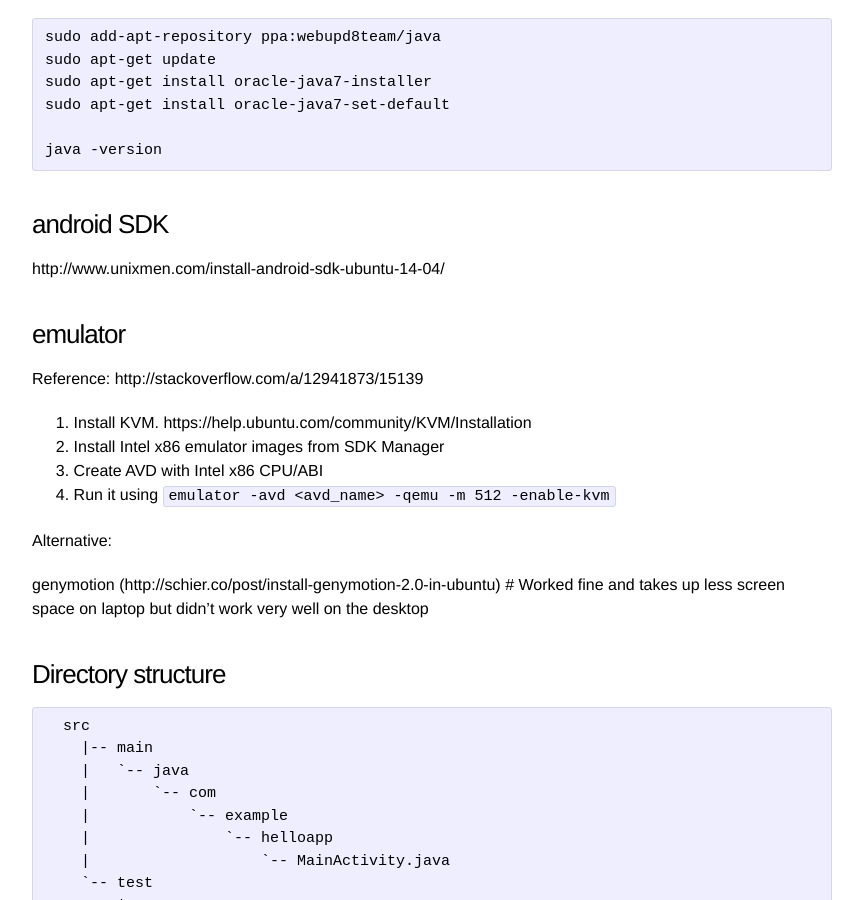
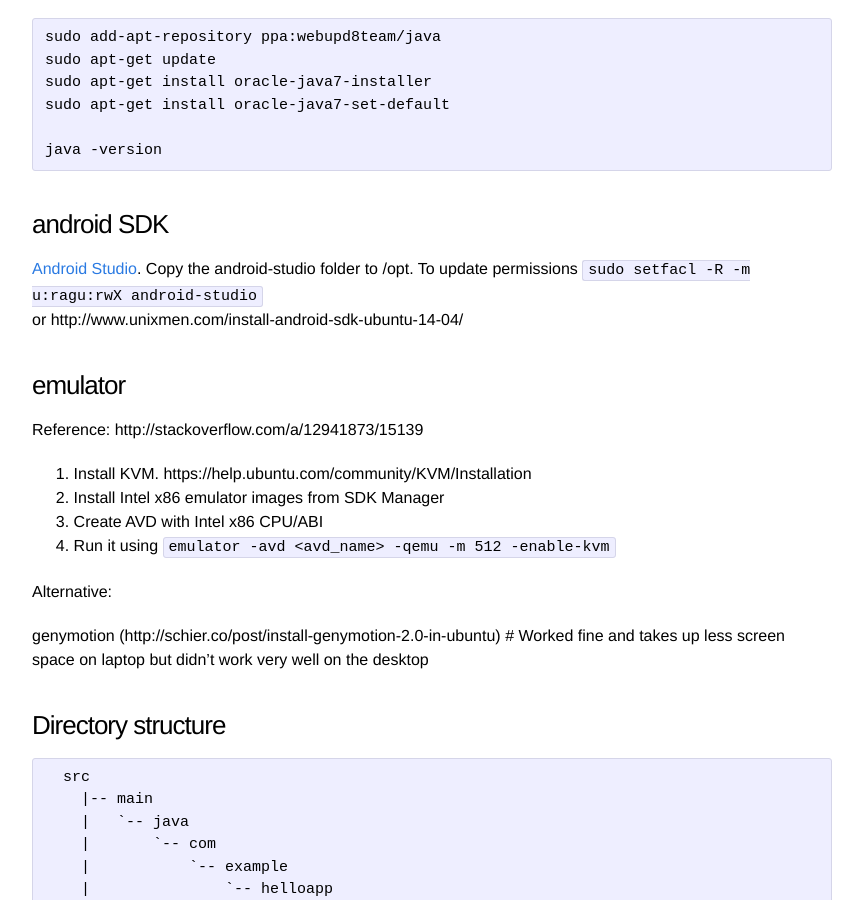
Before and after one commit to ananthp/kurippu, a Jekyll site: the page built from _posts/2014-09-13-android-development-on-ubuntu.md, in a window 1280 px wide and 900 px high, scrolled down 609 px. Shown: the whole window, without its empty margins (208-1071 px from the left). Built offline with Jekyll 4.4.1, drawn with Linux system fonts in a browser that asks for light colours.

Commit message:
updated about android studio

````diff
--- a/_posts/2014-09-13-android-development-on-ubuntu.md
+++ b/_posts/2014-09-13-android-development-on-ubuntu.md
@@ -32,7 +32,10 @@ java -version
 ```
 ### android SDK
 
-http://www.unixmen.com/install-android-sdk-ubuntu-14-04/
+[Android Studio](http://developer.android.com/sdk/index.html). Copy the
+android-studio folder to /opt. To update permissions `sudo setfacl -R -m u:ragu:rwX
+android-studio`
+or http://www.unixmen.com/install-android-sdk-ubuntu-14-04/
 
 ### emulator
 
````
